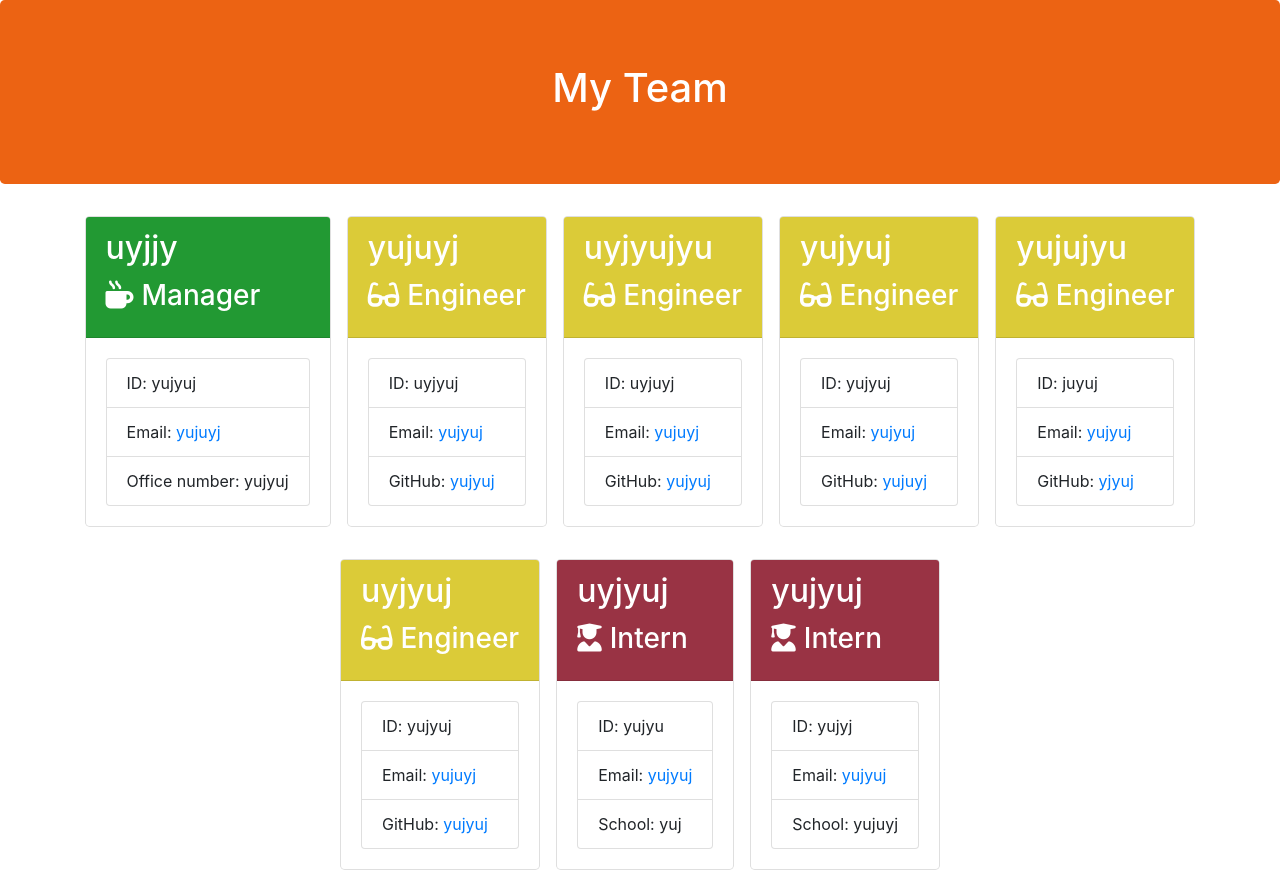
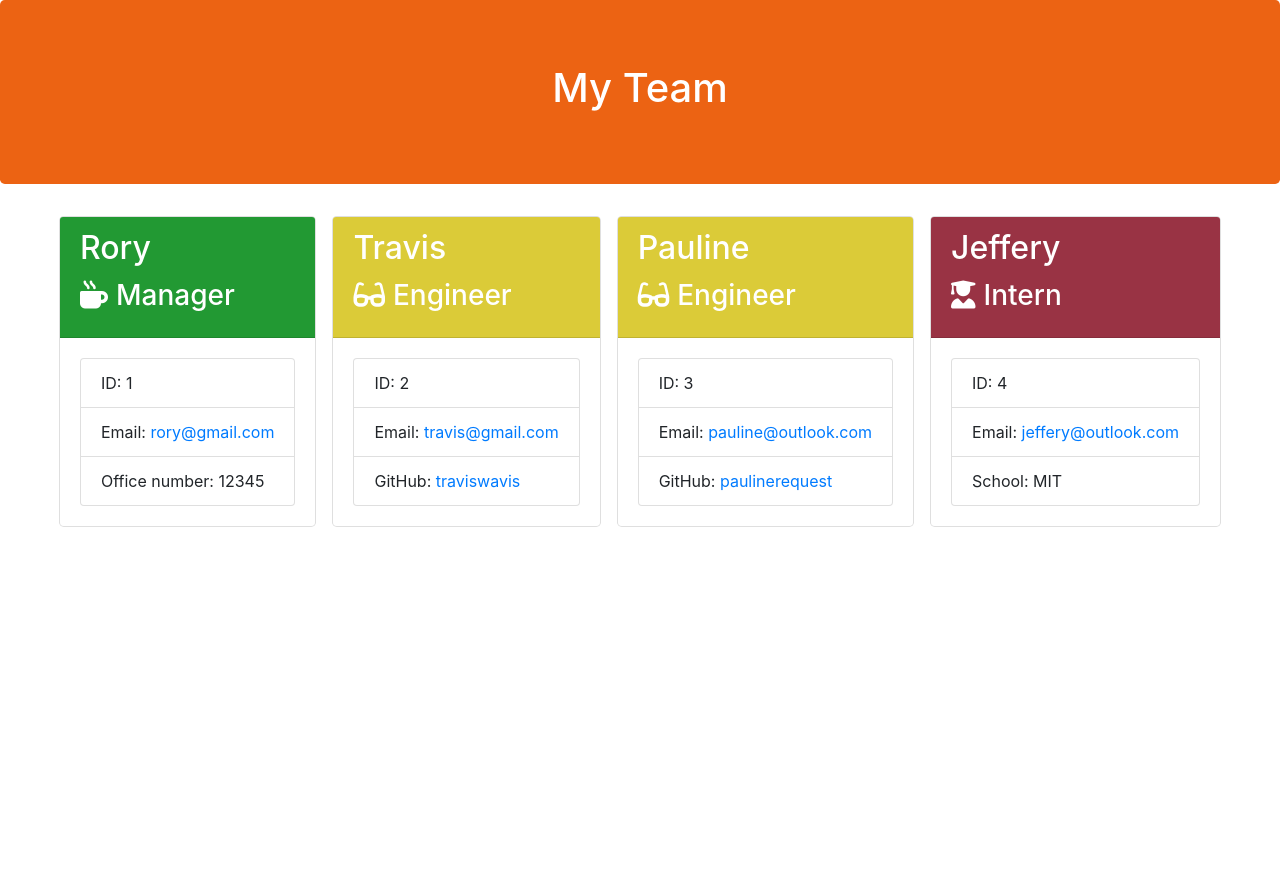
Before and after one commit to nickmbk/team-profile-generator, a website: page output/team.html in a window 1280 px wide. After the commit the page ends 800 px from the top, so only its background shows below. Drawn offline with nearby package versions, Linux system fonts and the light colour scheme.

```diff
--- a/output/team.html
+++ b/output/team.html
@@ -27,112 +27,56 @@
 
         <div class="card employee-card rounded-lg mx-2 my-3">
             <div class="card-header manager">
-                <h2 class="card-title">uyjjy</h2>
+                <h2 class="card-title">Rory</h2>
                 <h3 class="card-title"><i class="fas fa-mug-hot mr-2"></i>Manager</h3>
             </div>
             <div class="card-body">
                 <ul class="list-group">
-                    <li class="list-group-item">ID: yujyuj</li>
-                    <li class="list-group-item">Email: <a href="mailto:yujuyj">yujuyj</a></li>
-                    <li class="list-group-item">Office number: yujyuj</li>
+                    <li class="list-group-item">ID: 1</li>
+                    <li class="list-group-item">Email: <a href="mailto:rory@gmail.com">rory@gmail.com</a></li>
+                    <li class="list-group-item">Office number: 12345</li>
                 </ul>
             </div>
         </div>
 
         <div class="card employee-card rounded-lg mx-2 my-3">
             <div class="card-header engineer">
-                <h2 class="card-title">yujuyj</h2>
+                <h2 class="card-title">Travis</h2>
                 <h3 class="card-title"><i class="fas fa-glasses mr-2"></i>Engineer</h3>
             </div>
             <div class="card-body">
                 <ul class="list-group">
-                    <li class="list-group-item">ID: uyjyuj</li>
-                    <li class="list-group-item">Email: <a href="mailto:yujyuj">yujyuj</a></li>
-                    <li class="list-group-item">GitHub: <a href="https://github.com/yujyuj" target="_blank" rel="noopener noreferrer">yujyuj</a></li>
+                    <li class="list-group-item">ID: 2</li>
+                    <li class="list-group-item">Email: <a href="mailto:travis@gmail.com">travis@gmail.com</a></li>
+                    <li class="list-group-item">GitHub: <a href="https://github.com/traviswavis" target="_blank" rel="noopener noreferrer">traviswavis</a></li>
                 </ul>
             </div>
         </div>
 
         <div class="card employee-card rounded-lg mx-2 my-3">
             <div class="card-header engineer">
-                <h2 class="card-title">uyjyujyu</h2>
+                <h2 class="card-title">Pauline</h2>
                 <h3 class="card-title"><i class="fas fa-glasses mr-2"></i>Engineer</h3>
             </div>
             <div class="card-body">
                 <ul class="list-group">
-                    <li class="list-group-item">ID: uyjuyj</li>
-                    <li class="list-group-item">Email: <a href="mailto:yujuyj">yujuyj</a></li>
-                    <li class="list-group-item">GitHub: <a href="https://github.com/yujyuj" target="_blank" rel="noopener noreferrer">yujyuj</a></li>
-                </ul>
-            </div>
-        </div>
-
-        <div class="card employee-card rounded-lg mx-2 my-3">
-            <div class="card-header engineer">
-                <h2 class="card-title">yujyuj</h2>
-                <h3 class="card-title"><i class="fas fa-glasses mr-2"></i>Engineer</h3>
-            </div>
-            <div class="card-body">
-                <ul class="list-group">
-                    <li class="list-group-item">ID: yujyuj</li>
-                    <li class="list-group-item">Email: <a href="mailto:yujyuj">yujyuj</a></li>
-                    <li class="list-group-item">GitHub: <a href="https://github.com/yujuyj" target="_blank" rel="noopener noreferrer">yujuyj</a></li>
-                </ul>
-            </div>
-        </div>
-
-        <div class="card employee-card rounded-lg mx-2 my-3">
-            <div class="card-header engineer">
-                <h2 class="card-title">yujujyu</h2>
-                <h3 class="card-title"><i class="fas fa-glasses mr-2"></i>Engineer</h3>
-            </div>
-            <div class="card-body">
-                <ul class="list-group">
-                    <li class="list-group-item">ID: juyuj</li>
-                    <li class="list-group-item">Email: <a href="mailto:yujyuj">yujyuj</a></li>
-                    <li class="list-group-item">GitHub: <a href="https://github.com/yjyuj" target="_blank" rel="noopener noreferrer">yjyuj</a></li>
-                </ul>
-            </div>
-        </div>
-
-        <div class="card employee-card rounded-lg mx-2 my-3">
-            <div class="card-header engineer">
-                <h2 class="card-title">uyjyuj</h2>
-                <h3 class="card-title"><i class="fas fa-glasses mr-2"></i>Engineer</h3>
-            </div>
-            <div class="card-body">
-                <ul class="list-group">
-                    <li class="list-group-item">ID: yujyuj</li>
-                    <li class="list-group-item">Email: <a href="mailto:yujuyj">yujuyj</a></li>
-                    <li class="list-group-item">GitHub: <a href="https://github.com/yujyuj" target="_blank" rel="noopener noreferrer">yujyuj</a></li>
+                    <li class="list-group-item">ID: 3</li>
+                    <li class="list-group-item">Email: <a href="mailto:pauline@outlook.com">pauline@outlook.com</a></li>
+                    <li class="list-group-item">GitHub: <a href="https://github.com/paulinerequest" target="_blank" rel="noopener noreferrer">paulinerequest</a></li>
                 </ul>
             </div>
         </div>
 
         <div class="card employee-card rounded-lg mx-2 my-3">
             <div class="card-header intern">
-                <h2 class="card-title">uyjyuj</h2>
+                <h2 class="card-title">Jeffery</h2>
                 <h3 class="card-title"><i class="fas fa-user-graduate mr-2"></i>Intern</h3>
             </div>
             <div class="card-body">
                 <ul class="list-group">
-                    <li class="list-group-item">ID: yujyu</li>
-                    <li class="list-group-item">Email: <a href="mailto:yujyuj">yujyuj</a></li>
-                    <li class="list-group-item">School: yuj</li>
-                </ul>
-            </div>
-        </div>
-
-        <div class="card employee-card rounded-lg mx-2 my-3">
-            <div class="card-header intern">
-                <h2 class="card-title">yujyuj</h2>
-                <h3 class="card-title"><i class="fas fa-user-graduate mr-2"></i>Intern</h3>
-            </div>
-            <div class="card-body">
-                <ul class="list-group">
-                    <li class="list-group-item">ID: yujyj</li>
-                    <li class="list-group-item">Email: <a href="mailto:yujyuj">yujyuj</a></li>
-                    <li class="list-group-item">School: yujuyj</li>
+                    <li class="list-group-item">ID: 4</li>
+                    <li class="list-group-item">Email: <a href="mailto:jeffery@outlook.com">jeffery@outlook.com</a></li>
+                    <li class="list-group-item">School: MIT</li>
                 </ul>
             </div>
         </div>
```
Also changed, not shown: README.md, assets/screenshots/team-profile-generator-html-file-screenshot.png (added), assets/screenshots/team-profile-generator-screenshot.jpg (added).
